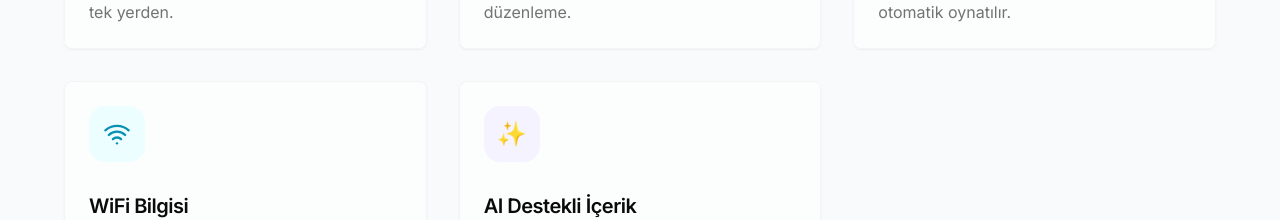
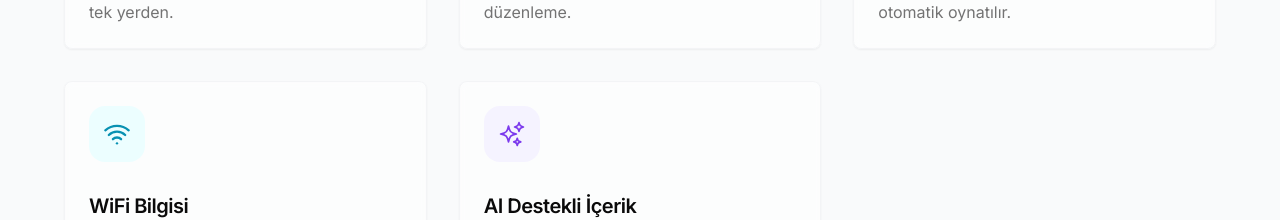
Before and after one commit to Kerimoski/qrmenum, a Next.js app: page / in a window 1280 px wide. Shown: the part 4707-4927 px from the top of the page. Built offline with nearby package versions, Linux system fonts and the light colour scheme.

Commit message:
feat: AI emoji -> Heroicons SparklesIcon + SSL ready

```diff
--- a/src/app/page.tsx
+++ b/src/app/page.tsx
@@ -3,7 +3,7 @@ import { Button } from "@/components/ui/button";
 import { Card, CardContent, CardDescription, CardHeader, CardTitle } from "@/components/ui/card";
 import { Badge } from "@/components/ui/badge";
 import { QrCode, Smartphone, TrendingUp, Palette, Globe, Zap, UtensilsCrossed, Folder, PlayCircle, Wifi, Check, Crown, DollarSign, Mail, Calendar } from "lucide-react";
-import { DevicePhoneMobileIcon, ChartBarIcon, ShoppingBagIcon, FolderIcon, CogIcon, QrCodeIcon } from "@heroicons/react/24/outline";
+import { DevicePhoneMobileIcon, ChartBarIcon, ShoppingBagIcon, FolderIcon, CogIcon, QrCodeIcon, SparklesIcon } from "@heroicons/react/24/outline";
 import { MobilePreview } from "@/components/landing/mobile-preview";
 import { ScrollToTop } from "@/components/ui/scroll-to-top";
 
@@ -518,7 +518,7 @@ export default function HomePage() {
             <Card className="group hover:shadow-xl transition-all duration-300 hover:-translate-y-2 border-gray-100 hover:border-violet-100 bg-white/50 backdrop-blur-sm">
               <CardHeader>
                 <div className="w-14 h-14 rounded-2xl bg-violet-50 flex items-center justify-center mb-6 group-hover:scale-110 transition-transform duration-300">
-                  <span className="text-2xl">✨</span>
+                  <SparklesIcon className="w-7 h-7 text-violet-600" />
                 </div>
                 <CardTitle className="text-xl mb-2">AI Destekli İçerik</CardTitle>
                 <CardDescription className="text-base">
```
